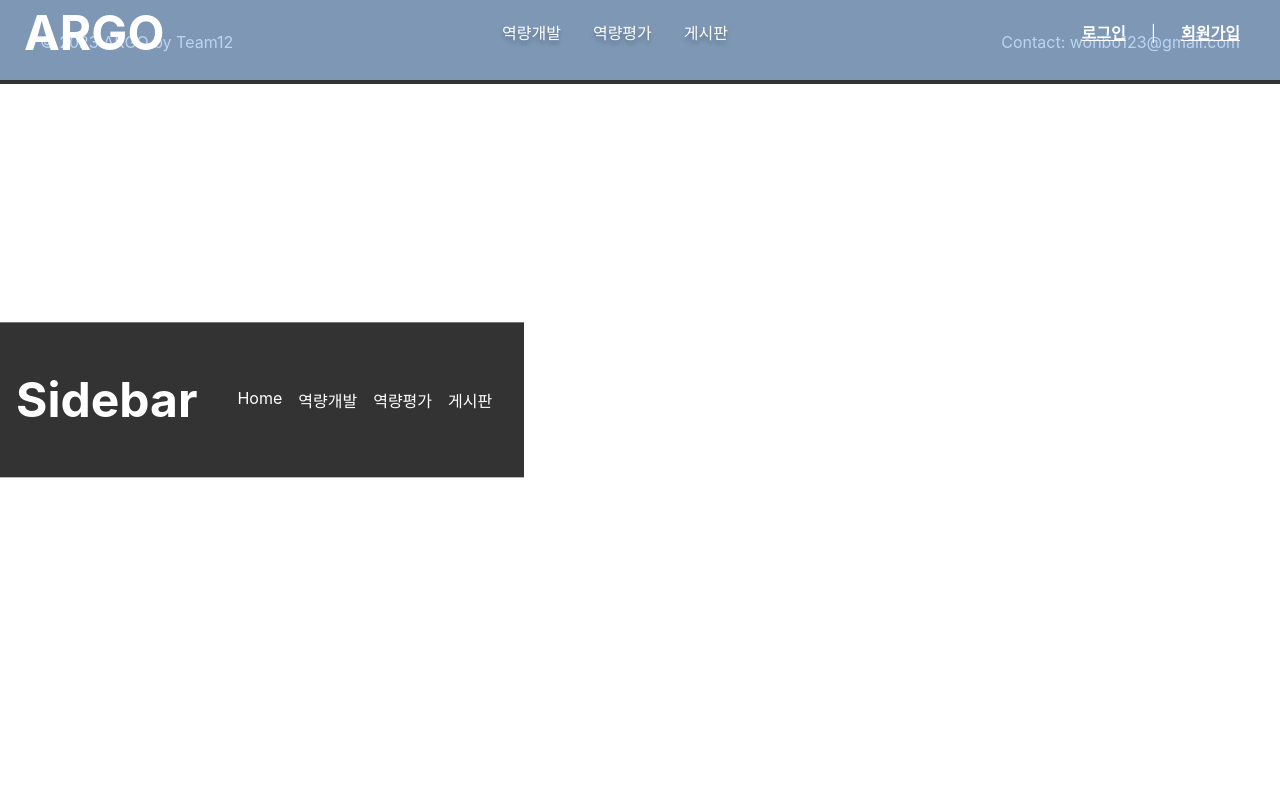
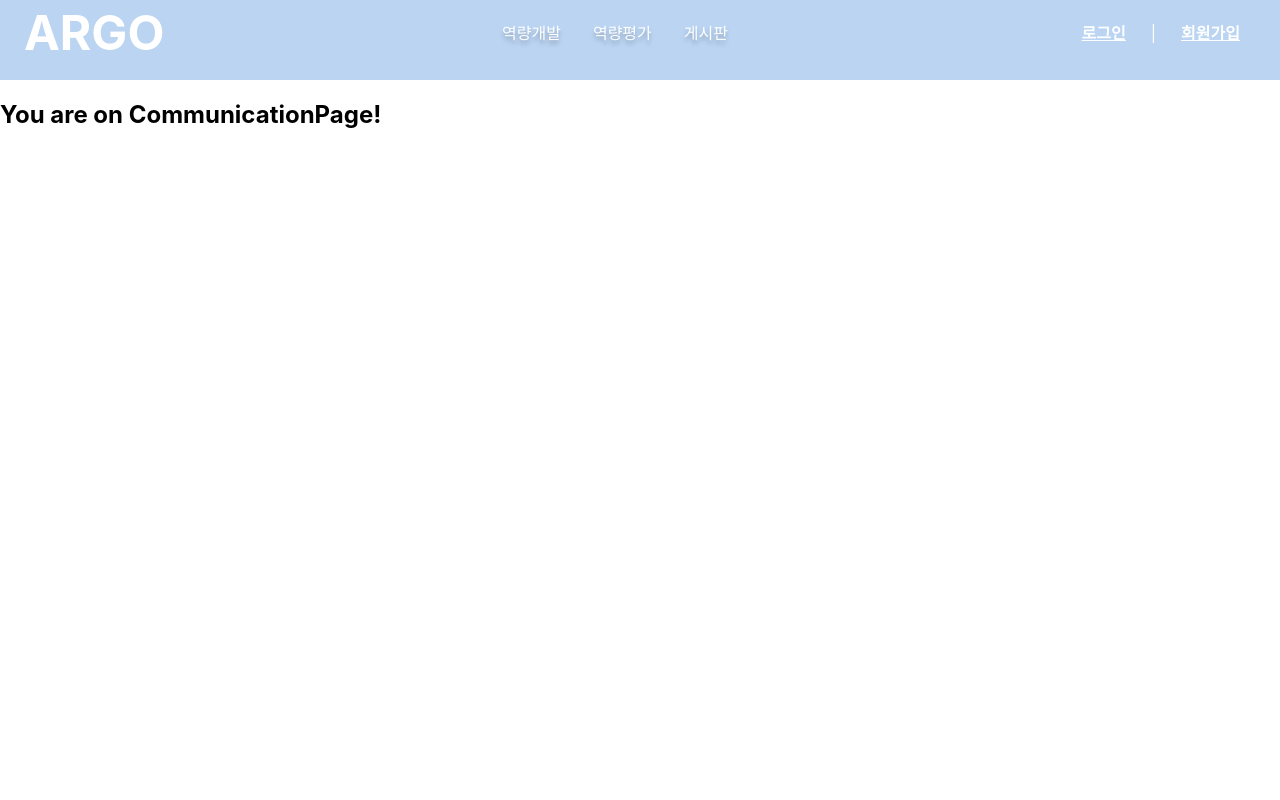
Before and after one commit to bonbi0604/argo, a React (Create React App) app in the folder frontend/: page /learn/communication in a window 1280 px wide. Shown: the top 800 px of the page. Built offline with nearby package versions, Linux system fonts and the light colour scheme; the HTML template or start-up script is replaced by a standard one.

Commit message:
communication page 생성

```diff
--- a/frontend/src/App.js
+++ b/frontend/src/App.js
@@ -14,18 +14,21 @@ import Register from "./views/registerPage"
 import ProtectedPage from "./views/protectedPage"
 import Dashboard from "./views/Dashboard"
 
+import CommunicationPage from "./views/CommunicationPage"
+
 function App() {
   return (
     <Router>
       <div className="flex flex-col min-h-screen overflow-hidden">
         <AuthProvider>
           <HeaderMenu />
-          <Navbar />
+          {/* <Navbar /> */}
           <Routes>
             <Route path="/login"  element={<Login />} />
             <Route path="/register" element={<Register />} />
             <Route path="/dashboard" element={<Dashboard />} />
             <Route path="/" element={<Home />} />
+            <Route path="/learn/communication" element={<CommunicationPage />} />
           </Routes>
           <Footer />
         </AuthProvider>
--- /dev/null
+++ b/frontend/src/views/CommunicationPage.js
@@ -0,0 +1,23 @@
+import { useContext } from "react"; // 리액트에서 useContext 모듈을 가져옵니다.
+import UserInfo from "../components/UserInfo"; // UserInfo 컴포넌트를 가져옵니다.
+import AuthContext from "../context/AuthContext"; // 커스텀 인증 컨텍스트를 가져옵니다.
+import "./homePage.css"
+
+const CommunicationPage = () => {
+  const { user } = useContext(AuthContext); // AuthContext에서 user 정보를 가져옵니다.
+
+  return (
+    <>
+    <div height="5rem" padding-top="5rem" margin-bottom="5rem">&nbsp;</div>
+    <div className="main-section">
+      <section>
+        {/* user가 존재하는 경우 UserInfo 컴포넌트를 렌더링합니다. */}
+        {user && <UserInfo user={user} />}
+        <h1>You are on CommunicationPage!</h1> {/* 홈 페이지 안내 메시지 */}
+      </section>
+    </div>
+    </>
+  )
+}
+
+export default CommunicationPage;
```
